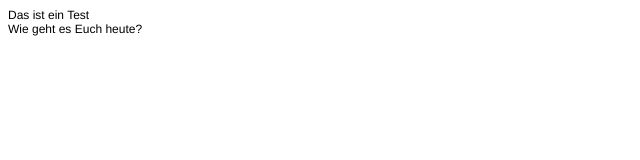
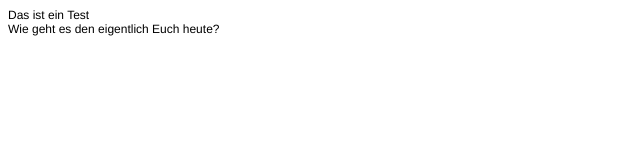
Before and after one commit to simonschmitthd/test, a plain HTML site: page index.html in a window 1280 px wide. Shown: the full height of the page, 0-640 px from the left. Drawn offline with Linux system fonts and the light colour scheme.

Commit message:
Das ist noch ein weiterer Test

```diff
--- a/index.html
+++ b/index.html
@@ -12,6 +12,6 @@
 </head>
 <body>
 <p class="p1">Das ist ein Test</p>
-<p class="p1">Wie geht es Euch heute?</p>
+<p class="p1">Wie geht es den eigentlich Euch heute?</p>
 </body>
 </html>
```
